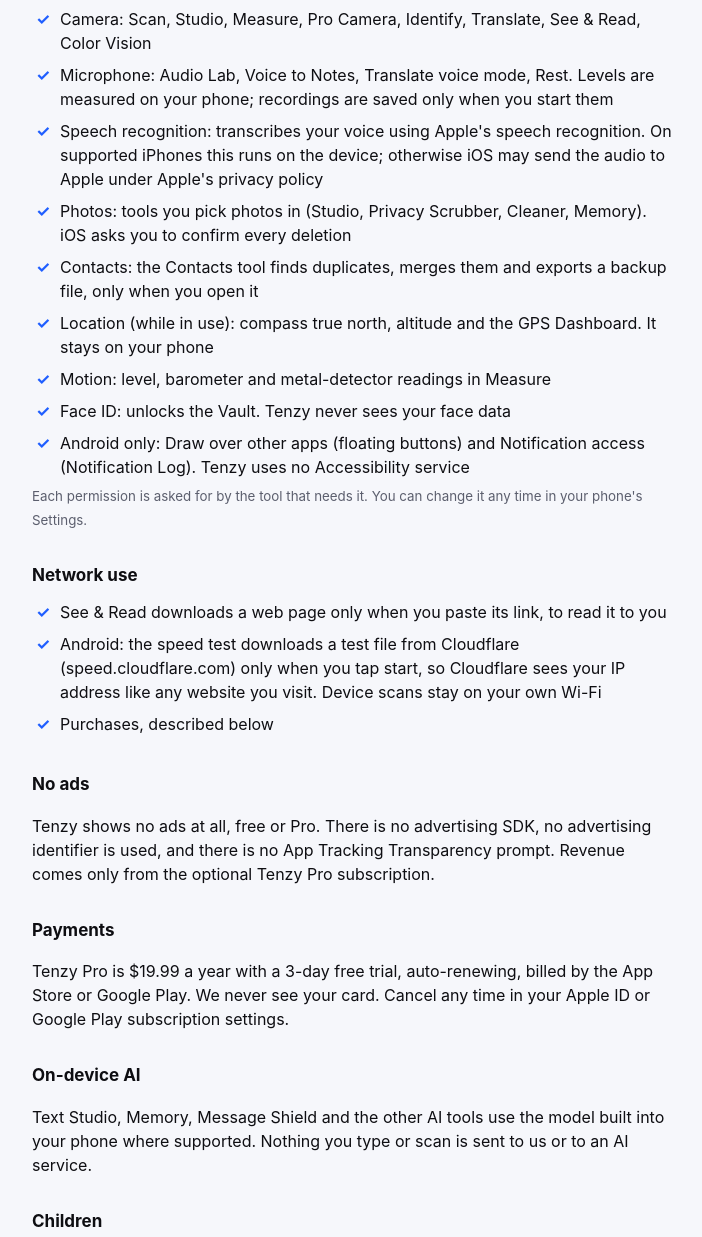
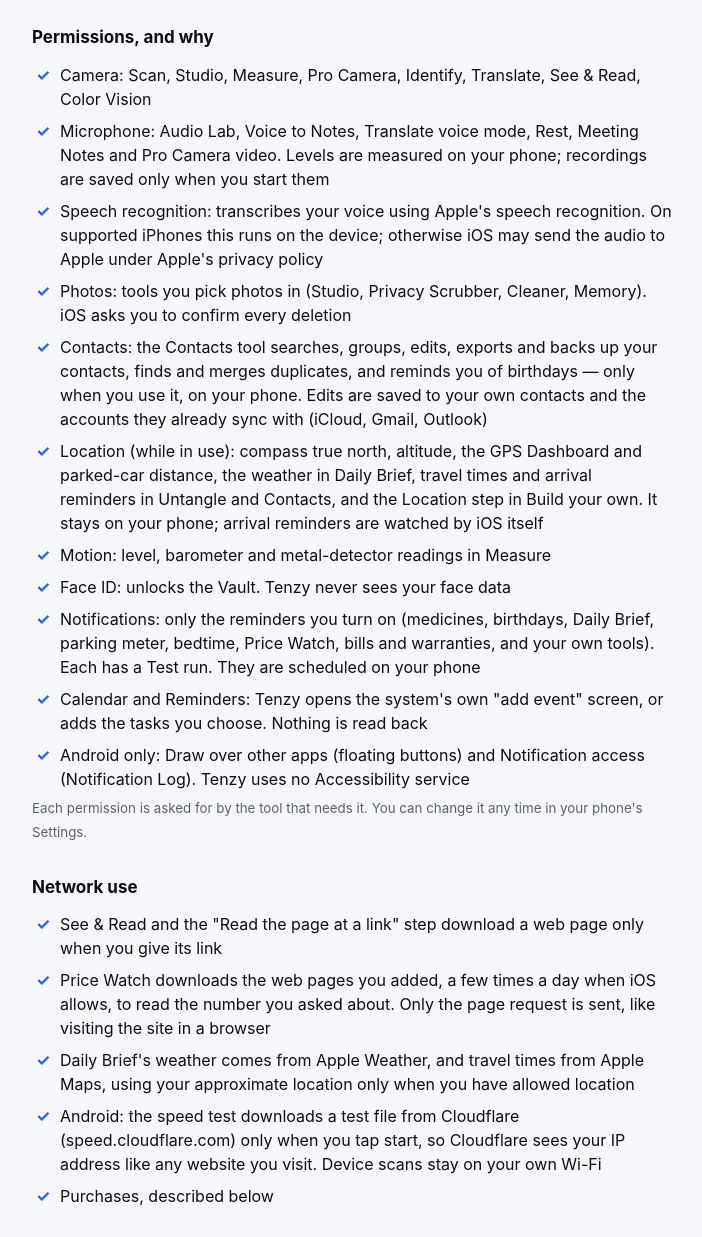
Before and after one commit to manan99991/tenzy, a plain HTML site: page privacy.html in a window 1280 px wide. Shown: the part 729-1966 px from the top of the page, without its empty margins (288-990 px from the left). Drawn offline with Linux system fonts and the light colour scheme.

Commit message:
Privacy policy: current declarations (medicines, notifications, calendar, location, contacts) and Apple Private Cloud Compute for Think it through
Approved by Manan 21 Nov 2026.

Co-Authored-By: Claude Opus 5.5 <noreply@anthropic.com>
Claude-Session: https://claude.ai/code/session_01V11L85gsYNHDmHozbGeaup

```diff
--- a/privacy.html
+++ b/privacy.html
@@ -8,7 +8,8 @@ body{margin:0;background:var(--bg);color:var(--t);font:16px/1.5 -apple-system,Bl
 <li>Scans, extracted text, receipts, warranties and the notes in your Vault</li>
 <li>Voice recordings and transcripts you make in Voice to Notes or Rest, only when you tap record</li>
 <li>Screenshots Memory indexes (the index is built and kept on your phone)</li>
-<li>Your settings, theme and sticky notes</li></ul>
+<li>Your settings, theme and sticky notes</li>
+<li>Medicines, reminders, saved letters, measurements, watched web pages, contact marks (favorite, emergency, important) and the tools you build</li></ul>
 <small>Stored in the app's private storage. Deleting the app deletes all of it. We can't see it.</small>
 <h2>Never collected</h2><ul>
 <li>Your name, email, or any account — there isn't one</li>
@@ -17,23 +18,29 @@ body{margin:0;background:var(--bg);color:var(--t);font:16px/1.5 -apple-system,Bl
 <li>Your contacts, location, photos or recordings — they are used on your phone to do the job you asked for and are never sent to us</li></ul>
 <h2>Permissions, and why</h2><ul>
 <li>Camera: Scan, Studio, Measure, Pro Camera, Identify, Translate, See &amp; Read, Color Vision</li>
-<li>Microphone: Audio Lab, Voice to Notes, Translate voice mode, Rest. Levels are measured on your phone; recordings are saved only when you start them</li>
+<li>Microphone: Audio Lab, Voice to Notes, Translate voice mode, Rest, Meeting Notes and Pro Camera video. Levels are measured on your phone; recordings are saved only when you start them</li>
 <li>Speech recognition: transcribes your voice using Apple's speech recognition. On supported iPhones this runs on the device; otherwise iOS may send the audio to Apple under Apple's privacy policy</li>
 <li>Photos: tools you pick photos in (Studio, Privacy Scrubber, Cleaner, Memory). iOS asks you to confirm every deletion</li>
-<li>Contacts: the Contacts tool finds duplicates, merges them and exports a backup file, only when you open it</li>
-<li>Location (while in use): compass true north, altitude and the GPS Dashboard. It stays on your phone</li>
+<li>Contacts: the Contacts tool searches, groups, edits, exports and backs up your contacts, finds and merges duplicates, and reminds you of birthdays — only when you use it, on your phone. Edits are saved to your own contacts and the accounts they already sync with (iCloud, Gmail, Outlook)</li>
+<li>Location (while in use): compass true north, altitude, the GPS Dashboard and parked-car distance, the weather in Daily Brief, travel times and arrival reminders in Untangle and Contacts, and the Location step in Build your own. It stays on your phone; arrival reminders are watched by iOS itself</li>
 <li>Motion: level, barometer and metal-detector readings in Measure</li>
 <li>Face ID: unlocks the Vault. Tenzy never sees your face data</li>
+<li>Notifications: only the reminders you turn on (medicines, birthdays, Daily Brief, parking meter, bedtime, Price Watch, bills and warranties, and your own tools). Each has a Test run. They are scheduled on your phone</li>
+<li>Calendar and Reminders: Tenzy opens the system's own "add event" screen, or adds the tasks you choose. Nothing is read back</li>
 <li>Android only: Draw over other apps (floating buttons) and Notification access (Notification Log). Tenzy uses no Accessibility service</li></ul>
 <small>Each permission is asked for by the tool that needs it. You can change it any time in your phone's Settings.</small>
 <h2>Network use</h2><ul>
-<li>See &amp; Read downloads a web page only when you paste its link, to read it to you</li>
+<li>See &amp; Read and the "Read the page at a link" step download a web page only when you give its link</li>
+<li>Price Watch downloads the web pages you added, a few times a day when iOS allows, to read the number you asked about. Only the page request is sent, like visiting the site in a browser</li>
+<li>Daily Brief's weather comes from Apple Weather, and travel times from Apple Maps, using your approximate location only when you have allowed location</li>
 <li>Android: the speed test downloads a test file from Cloudflare (speed.cloudflare.com) only when you tap start, so Cloudflare sees your IP address like any website you visit. Device scans stay on your own Wi-Fi</li>
 <li>Purchases, described below</li></ul>
 <h2>No ads</h2><p>Tenzy shows no ads at all, free or Pro. There is no advertising SDK, no advertising identifier is used, and there is no App Tracking Transparency prompt. Revenue comes only from the optional Tenzy Pro subscription.</p>
 <h2>Payments</h2><p>Tenzy Pro is $19.99 a year with a 3-day free trial, auto-renewing, billed by the App Store or Google Play. We never see your card. Cancel any time in your Apple ID or Google Play subscription settings.</p>
 <h2>On-device AI</h2><p>Text Studio, Memory, Message Shield and the other AI tools use the model built into your phone where supported. Nothing you type or scan is sent to us or to an AI service.</p>
+<p>Think it through can use Apple's Private Cloud Compute when a question needs more than your phone can handle. Your question goes to Apple's servers only to make that answer; Apple doesn't keep it, and neither do we.</p>
+<p>Prefer everything to stay on your phone? Turn off "Use Apple's private cloud" in Settings.</p>
 <h2>Children</h2><p>Tenzy isn't for children under 13 and doesn't knowingly collect anything from them.</p>
 <h2>Changes</h2><p>If this policy changes, the date below changes and the new version is posted at this address.</p>
-<hr><small>Contact: tenzy.app@gmail.com · Last updated November 17, 2026 · Tenzy is made by Manan Shah.</small>
+<hr><small>Contact: tenzy.app@gmail.com · Last updated November 21, 2026 · Tenzy is made by Manan Shah.</small>
 </main></body></html>
```
